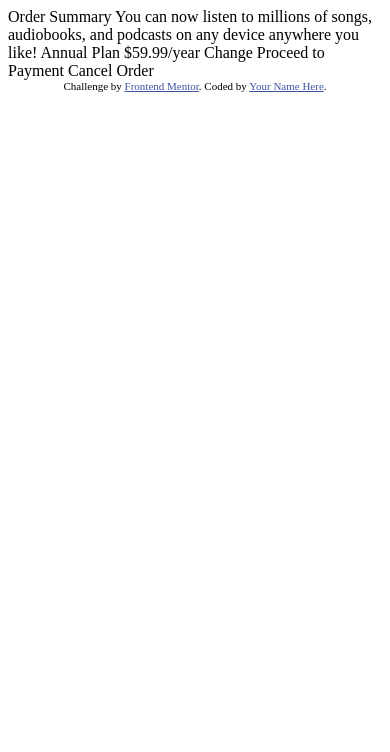
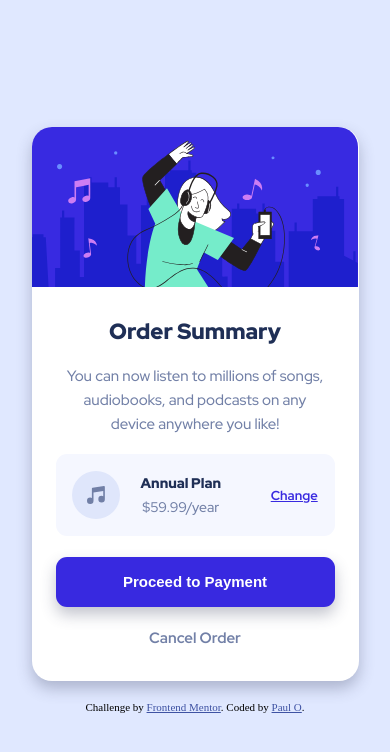
Before and after one commit to ePaulo/order-summary-component, a plain HTML site: page index.html in a window 390 px wide. Drawn offline with Linux system fonts and the light colour scheme.

Commit message:
finished desktop CSS and added mobile CSS

```diff
--- a/index.html
+++ b/index.html
@@ -1,37 +1,53 @@
 <!DOCTYPE html>
 <html lang="en">
   <head>
-  <meta charset="UTF-8">
-  <meta name="viewport" content="width=device-width, initial-scale=1.0"> <!-- displays site properly based on user's device -->
+    <meta charset="UTF-8" />
+    <meta name="viewport" content="width=device-width, initial-scale=1.0" />
 
-  <link rel="icon" type="image/png" sizes="32x32" href="./images/favicon-32x32.png">
+    <link
+      rel="icon"
+      type="image/png"
+      sizes="32x32"
+      href="./images/favicon-32x32.png"
+    />
+    <link rel="stylesheet" href="./styles.css" />
 
     <title>Frontend Mentor | Order summary card</title>
-
-  <!-- Feel free to remove these styles or customise in your own stylesheet 👍 -->
-  <style>
-    .attribution { font-size: 11px; text-align: center; }
-    .attribution a { color: hsl(228, 45%, 44%); }
-  </style>
   </head>
   <body>
-
-  Order Summary
-
-  You can now listen to millions of songs, audiobooks, and podcasts on any
-  device anywhere you like!
-
-  Annual Plan
-  $59.99/year
-
-  Change
-
-  Proceed to Payment
-  Cancel Order
-
-  <div class="attribution">
-    Challenge by <a href="https://www.frontendmentor.io?ref=challenge" target="_blank">Frontend Mentor</a>.
-    Coded by <a href="#">Your Name Here</a>.
+    <main class="card">
+      <img
+        class="card-image"
+        src="./images/illustration-hero.svg"
+        alt="person with headphones listening to music on mobile device"
+      />
+      <div class="card-content">
+        <h1 class="content-title">Order Summary</h1>
+        <p class="content-description">
+          You can now listen to millions of songs, audiobooks, and podcasts on
+          any device anywhere you like!
+        </p>
+        <div class="content-plan">
+          <img
+            class="plan-icon"
+            src="./images/icon-music.svg"
+            alt="music note icon"
+          />
+          <div class="plan-details">
+            <h2 class="details-title">Annual Plan</h2>
+            <p class="details-price">$59.99/year</p>
           </div>
+          <a href="#" class="plan-change">Change</a>
+        </div>
+        <button class="content-button">Proceed to Payment</button>
+        <a href="#" class="content-cancel">Cancel Order</a>
+      </div>
+    </main>
+    <footer class="attribution">
+      Challenge by
+      <a href="https://www.frontendmentor.io?ref=challenge" target="_blank"
+        >Frontend Mentor</a
+      >. Coded by <a href="#">Paul O</a>.
+    </footer>
   </body>
 </html>
--- a/styles.css
+++ b/styles.css
@@ -13,28 +13,203 @@
   /* Layout Widths */
   --mobile: 375px;
   --desktop: 1440px;
+
+  /* Default Font Size */
+  font-size: 62.5%; /* 1rem = 10px */
 }
 
 * {
   margin: 0;
   padding: 0;
   box-sizing: border-box;
-}
-
-img {
-  max-width: 100%;
+  /* outline: 1px dashed red; */
 }
 
 body {
+  width: 100vw;
+  height: 100vh;
+  background-color: var(--pale-blue);
+
+  display: flex;
+  flex-direction: column;
+  justify-content: center;
+  align-items: center;
+}
+
+main.card {
+  width: 450px;
+  margin-top: 4%;
+  background-color: white;
+  border-radius: 20px;
+  box-shadow: 0px 10px 20px rgba(52, 60, 88, 0.3);
+
   font-family: 'Red Hat Display', sans-serif;
-  font-size: 16px;
+  font-size: 1.6rem;
+  font-weight: 500;
+  text-align: center;
+
+  display: flex;
+  flex-direction: column;
+  align-items: center;
+
+  img.card-image {
+    max-width: 100%;
+    height: auto;
+    border-top-left-radius: 20px;
+    border-top-right-radius: 20px;
+  }
+
+  div.card-content {
+    width: 100%;
+
+    display: flex;
+    flex-direction: column;
+    justify-content: center;
+    align-items: center;
+
+    h1.content-title {
+      margin-top: 1.5em;
+      color: var(--dark-blue);
+      font-weight: 900;
+      font-size: 2.8rem;
+    }
+
+    p.content-description {
+      width: 354px;
+      margin: 1.2em 0;
+      padding: 0;
+      color: var(--desaturated-blue);
+      font-size: 1.6rem;
+      font-weight: 500;
+      line-height: 1.6;
+    }
+
+    div.content-plan {
+      width: 354px;
+      padding: 1.5em;
+
+      border: none;
+      border-radius: 11px;
+      background-color: var(--very-pale-blue);
+
+      display: flex;
+      justify-content: space-between;
+      align-items: center;
+
+      img.plan-icon {
+        justify-self: start;
+        width: 48px;
+        height: auto;
+      }
+
+      div.plan-details {
+        margin-right: 25%;
+
+        h2.details-title {
+          color: var(--dark-blue);
+          font-weight: 900;
+          font-size: 1.7rem;
+        }
+        p.details-price {
+          margin-top: 0.8rem;
+          color: var(--desaturated-blue);
+          font-size: 1.6rem;
+        }
+      }
+
+      a.plan-change {
+        color: var(--bright-blue);
+        font-size: 1.4rem;
+        font-weight: 700;
+      }
+    }
+
+    button.content-button {
+      width: 354px;
+      height: 50px;
+      margin: 2em 0;
+      border: none;
+      border-radius: 11px;
+      background-color: var(--bright-blue);
+      box-shadow: 0px 10px 20px rgba(52, 60, 88, 0.3);
+      color: white;
+      font-size: 1.5rem;
+      font-weight: 700;
+    }
+
+    a.content-cancel {
+      margin-bottom: 4em;
+      font-size: 1.5rem;
+      font-weight: 700;
+      color: var(--desaturated-blue);
+      text-decoration: none;
+    }
+  }
+}
+
+/* Mobile Styling */
+@media (max-width: 475px) {
+  main.card {
+    width: 327px;
+    box-shadow: 0 7.5px 15px 0 rgba(52, 60, 88, 0.3);
+
+    font-size: 1.4rem;
+
+    div.card-content {
+      h1.content-title {
+        margin-top: 1.4em;
+        font-size: 2.2rem;
+      }
+
+      p.content-description {
+        width: 263px;
+        margin: 1.2em 0;
+        font-size: 1.5rem;
+      }
+
+      div.content-plan {
+        width: 279px;
+        padding: 1.2em;
+
+        div.plan-details {
+          margin-right: 12%;
+
+          h2.details-title {
+            font-size: 1.4rem;
+          }
+          p.details-price {
+            margin-top: 0.6rem;
+            font-size: 1.4rem;
+          }
+        }
+
+        a.plan-change {
+          color: var(--bright-blue);
+          font-size: 1.3rem;
+          font-weight: 700;
+        }
+      }
+
+      button.content-button {
+        width: 279px;
+        margin: 1.4em 0;
+        box-shadow: 0 7.5px 15px 0 rgba(52, 60, 88, 0.3);
+      }
+
+      a.content-cancel {
+        margin-bottom: 2.2em;
+      }
+    }
+  }
 }
 
 /* Included by Frontend Mentor */
-.attribution {
-  font-size: 11px;
+footer.attribution {
+  margin: 2rem 0;
+  font-size: 1.1rem;
   text-align: center;
+
+  a {
+    color: hsl(228, 45%, 44%);
+  }
 }
-.attribution a {
-  color: hsl(228, 45%, 44%);
-}
```
Lines whose indentation alone changed are shown as unchanged.
